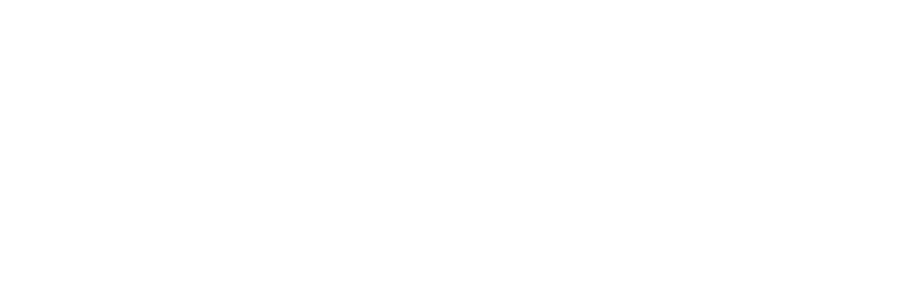
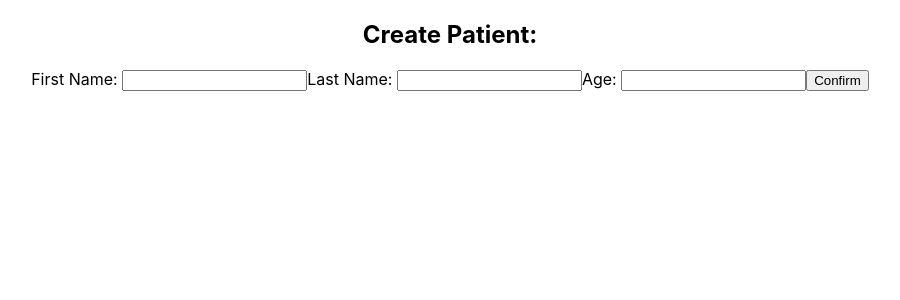
Before and after one commit to DilanMadhusanka/Patient-Clinical-Project, a React (Create React App) app in the folder clinicalsapp/: page /addPatient in a window 1280 px wide. Shown: the top 300 px of the page, without its empty margins (190-1090 px from the left). Built offline with nearby package versions, Linux system fonts and the light colour scheme.

Commit message:
create input fields in Add Patient componenet and do ajax post call

```diff
--- a/clinicalsapp/src/components/AddPatient.js
+++ b/clinicalsapp/src/components/AddPatient.js
@@ -1,9 +1,29 @@
 import React from 'react';
+import axios from 'axios';
 
 class AddPatient extends React.Component {
-    render () {
+    handleSubmit(event) {
+        const data = {
+            firstName: this.firstName,
+            lastName: this.lastName,
+            age: this.age
+        }
+        axios.post("http://localhost:8080/clinicalservices/api/patients", data)
+        .then(res => {
+            event.preventDefault();
+        })
+    }
+    render() {
         return (
-            <div></div>
+            <div>
+                <h2>Create Patient:</h2>
+                <form>
+                    First Name: <input type="text" name="firstName" onChange={(event => this.firstName = event.target.value)} />
+                    Last Name: <input type="text" name="lastName" onChange={(event => this.lastName = event.target.value)} />
+                    Age: <input type="text" name="age" onChange={(event => this.age = event.target.value)} />
+                    <button onClick={this.handleSubmit.bind(this)} >Confirm</button>
+                </form>
+            </div>
         )
     }
 }
--- a/clinicalsapp/src/components/Home.js
+++ b/clinicalsapp/src/components/Home.js
@@ -7,7 +7,7 @@
         patientData: []
     }
     componentWillMount() {
-        axios.get('localhost:8080/clinicalservices/api/patients').then(res => {
+        axios.get('http://localhost:8080/clinicalservices/api/patients').then(res => {
             const patientData = res.data;
             this.setState({ patientData })
         })
```
